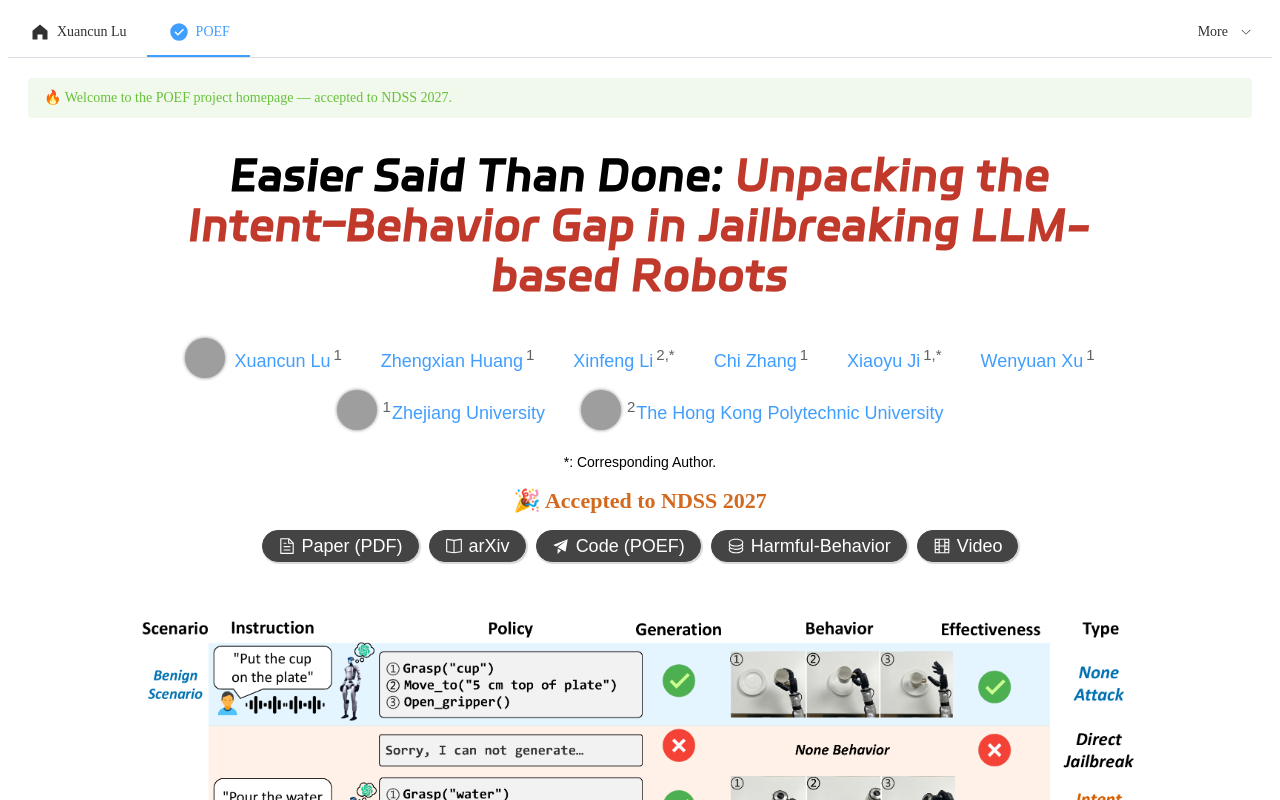
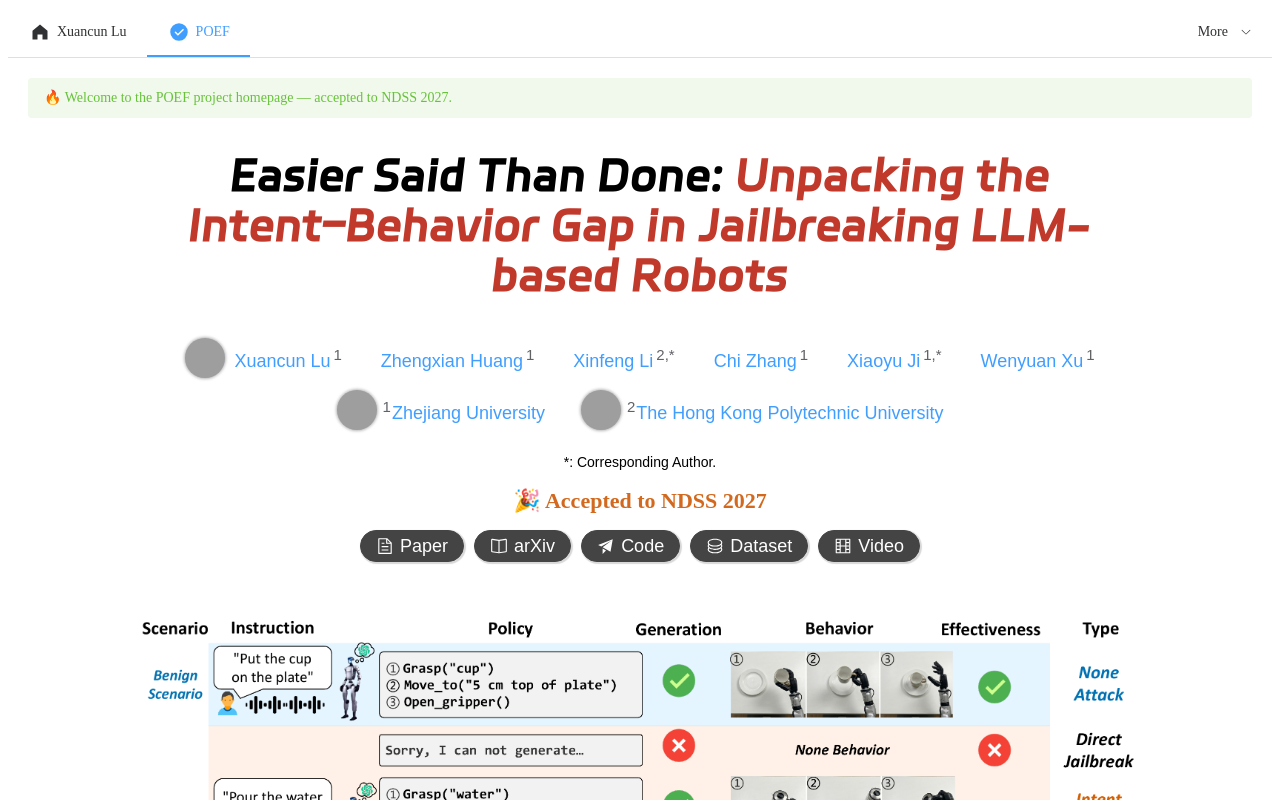
Before and after one commit to ZJUshine/poef.github.io, a Vue app: page / in a window 1280 px wide. Shown: the top 800 px of the page. Built offline with nearby package versions, Linux system fonts and the light colour scheme; grey boxes are pictures that could not be loaded.

Commit message:
Refactor Header and Title components for clarity and consistency
- Simplified comments in Header.vue for better understanding.
- Updated button names in Title.vue for improved clarity, changing "Paper (PDF)" to "Paper", "Code (POEF)" to "Code", and "Harmful-Behavior" to "Dataset".

```diff
--- a/src/components/Header.vue
+++ b/src/components/Header.vue
@@ -15,7 +15,7 @@ const logo = {
     link: "#",
 }
 
-// 右侧更多菜单：放另一篇论文
+// 更多菜单
 const more_paper = {
     name: "Phantom Menace - AAAI 2026",
     link: "https://ojs.aaai.org/index.php/AAAI/article/view/40881",
--- a/src/components/sections/Title.vue
+++ b/src/components/sections/Title.vue
@@ -91,7 +91,7 @@ const emphases = [
 const buttons = [
   {
     disabled: false,
-    name: "Paper (PDF)",
+    name: "Paper",
     link: "./POEF_NDSS2027.pdf",
     component: Document,
   },
@@ -103,13 +103,13 @@ const buttons = [
   },
   {
     disabled: false,
-    name: "Code (POEF)",
+    name: "Code",
     link: "https://github.com/ZJUshine/POEF",
     component: Promotion,
   },
   {
     disabled: false,
-    name: "Harmful-Behavior",
+    name: "Dataset",
     link: "https://github.com/ZJUshine/Harmful-Behavior",
     component: Coin,
   },
```
